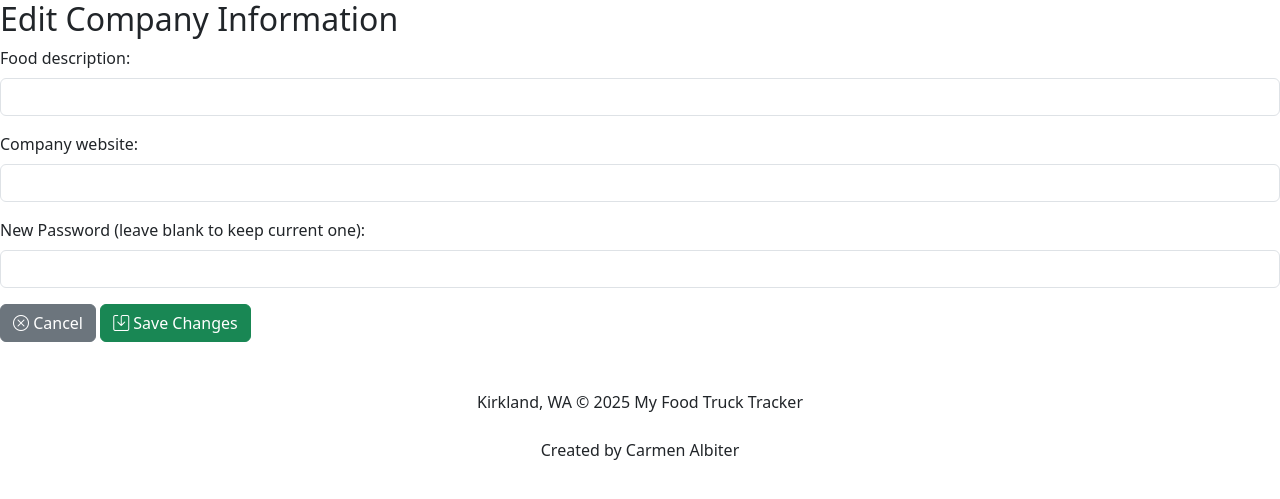
After one commit to nayalbiter/MyFoodTruck, a Flask app: template templates/editCompanyDetails.html in a window 1280 px wide. The commit adds this page. Shown: the top 499 px of the page. Run offline with Flask 3, Linux system fonts and the light colour scheme; the template is opened without the code that fills it, so the values that code supplies are empty.

Commit message:
the edit company button seems to be working fine, now to do the update company info

```diff
--- a/app.py
+++ b/app.py
@@ -9,6 +9,7 @@ from utils.deleteFoodTruckFunction import deleteFoodTruck
 from utils.deleteACompanyFunction import deleteCompany
 from utils.editFoodTruckFunction import editFoodTruckDetails
 from utils.updateFoodTruckFunction import updateTruckInfo
+from utils.editCompanyFunction import editCompanyDetails
 from utils.userModelForAuthentication import User
 
 
@@ -83,7 +84,11 @@ def addNewFoodTruck():
 def deleteFoodTruckCompany():
     return deleteCompany()
 
-#route to edit the company information --> toDo ------------------------------> I am working here!!!!
+#route to edit the company information ------------------------------> I am working here!!!!
+@app.route('/editCompanyInfo', methods = ['POST'])
+@login_required
+def editCompany():
+    return editCompanyDetails()
 
 
 #route to edit a particular food truck
--- /dev/null
+++ b/templates/editCompanyDetails.html
@@ -0,0 +1,58 @@
+<!DOCTYPE html>
+<html lang="en">
+  <head>
+    <meta charset="UTF-8" />
+    <meta name="viewport" content="width=device-width, initial-scale=1.0" />
+    <title>Edit Food Truck Company</title>
+
+    <link rel="stylesheet" href="../static/css/style.css" />
+    <!-- bootstrap link: -->
+    <link href="https://cdn.jsdelivr.net/npm/bootstrap@5.3.5/dist/css/bootstrap.min.css" rel="stylesheet" integrity="sha384-SgOJa3DmI69IUzQ2PVdRZhwQ+dy64/BUtbMJw1MZ8t5HZApcHrRKUc4W0kG879m7" crossorigin="anonymous" />
+    <link href="https://cdn.jsdelivr.net/npm/bootstrap-icons@1.10.5/font/bootstrap-icons.css" rel="stylesheet" />
+  </head>
+
+  <body>
+    <h2>Edit Company Information</h2>
+
+    <form action="/updateCompanyInformation" method="post">
+      <input type="hidden" name="company_id" value="{{ company.id }}" />
+
+      <div class="mb-3">
+        <label for="foodDescription" class="form-label">Food description:</label>
+        <input type="text" class="form-control" id="foodDescription" name="foodTruckDescription" value="{{ company.food_description }}" required />
+      </div>
+
+      <div class="mb-3">
+        <label for="websiteLink" class="form-label">Company website:</label>
+        <input type="url" class="form-control" id="websiteLink" name="foodTruckWebsite" value="{{ company.business_website }}" />
+      </div>
+
+      <div class="mb-3">
+        <label for="password" class="form-label">New Password (leave blank to keep current one):</label>
+        <input type="password" class="form-control" id="password" name="companyPassword" />
+      </div>
+
+      <div>
+        <a href="{{ url_for('go2CompanyMainPageAfterLogIn') }}" class="btn btn-secondary"><i class="bi bi-x-circle"></i> Cancel</a>
+
+        <button type="submit" class="btn btn-success"><i class="bi bi-save"></i> Save Changes</button>
+      </div>
+    </form>
+
+    <br />
+
+    <!-- bootstrap link for js: -->
+    <script src="https://cdn.jsdelivr.net/npm/bootstrap@5.3.5/dist/js/bootstrap.bundle.min.js" integrity="sha384-k6d4wzSIapyDyv1kpU366/PK5hCdSbCRGRCMv+eplOQJWyd1fbcAu9OCUj5zNLiq" crossorigin="anonymous"></script>
+
+    <footer>
+      <div id="websiteCreation">
+        <br />
+        <span>Kirkland, WA © 2025 My Food Truck Tracker</span>
+        <br />
+        <br />
+        <span>Created by Carmen Albiter</span>
+        <br />
+      </div>
+    </footer>
+  </body>
+</html>
--- a/templates/foodCompanyPage.html
+++ b/templates/foodCompanyPage.html
@@ -66,7 +66,7 @@
       <div>
         <form action="/editCompanyInfo" method="POST" class="d-inline">
           <input type="hidden" name="company_id" value="{{ company.id }}" />
-          <button type="submit" class="btn btn-sm btn-primary"><i class="bi bi-pencil"></i>Edit Company Information</button>
+          <button type="submit" class="btn btn-sm btn-primary"><i class="bi bi-pencil"></i> Edit Company Information</button>
         </form>
       </div>
 
--- a/utils/editFoodTruckFunction.py
+++ b/utils/editFoodTruckFunction.py
@@ -17,6 +17,4 @@ def editFoodTruckDetails():
         print("this food truck does not exist")
         return redirect(url_for("go2CompanyMainPageAfterLogIn"))
 
-    print(truckInfo)
-
     return render_template("editFoodTruckDetails.html", truck = truckInfo)
```
Also changed, not shown: utils/editCompanyFunction.py (added, +16 -0 lines).
